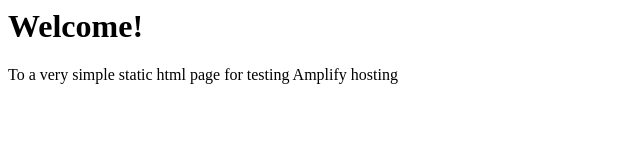
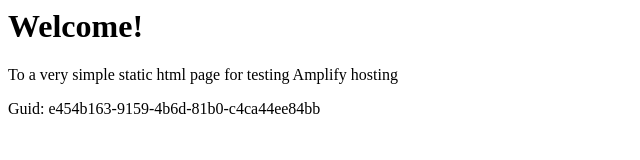
Before and after one commit to aws-aemilia-iad/Github-PR-Commit-Integration-Test-DoNotTouch-GitHubAutoBuildPrPreviewCanaryTest-v1-prod-us-east-1, a website: page src/index.html in a window 1280 px wide. Shown: the whole page, without its empty margins (0-640 px from the left). Drawn offline with Linux system fonts and the light colour scheme.

Commit message:
commit from integ tests

```diff
--- a/src/index.html
+++ b/src/index.html
@@ -1,3 +1,5 @@
+
+
 <html lang="en">
 
 <head>
@@ -10,6 +12,6 @@
 <body>
     <h1>Welcome!</h1>
     <p>To a very simple static html page for testing Amplify hosting</p>
-</body>
+    <p>Guid: e454b163-9159-4b6d-81b0-c4ca44ee84bb</p></body>
 
 </html>
```
